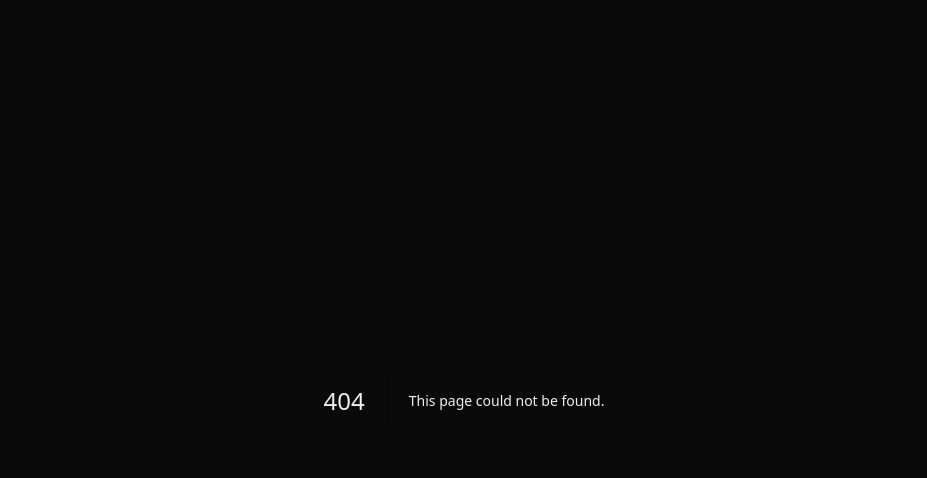
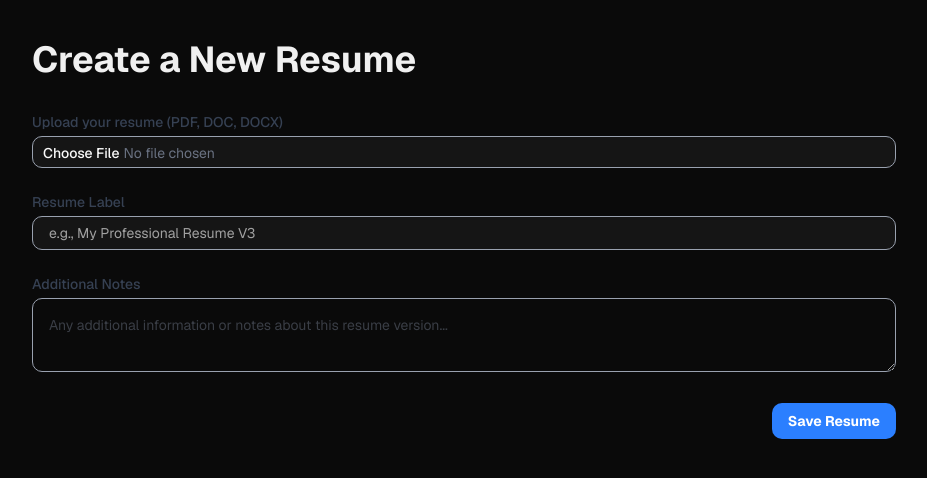
Before and after one commit to MinhThieu145/job-tracker, a Next.js app: page /resumes/new in a window 1280 px wide. Before the commit this address had no page. Shown: the top 478 px of the page, without its empty margins (176-1103 px from the left). Built offline with nearby package versions, Linux system fonts and the light colour scheme; no server answers.

Commit message:
feat: add a page to create new resume

```diff
--- /dev/null
+++ b/app/resumes/new/page.tsx
@@ -0,0 +1,116 @@
+"use client";
+
+import { Input } from "@/components/ui/input";
+import { uploadResumeToBucket } from "@/lib/utils";
+import { useState } from "react"
+
+
+const Page = () => {
+
+    const [selectedFile, setSelectedFile] = useState<File | null>(null);
+    const [resumeLabel, setResumeLabel] = useState("");
+    const [resumeNote, setResumeNote] = useState("");
+
+    const handleFileChange = (e: React.ChangeEvent<HTMLInputElement>) => {
+        // e.target.files is a FileList, which is array-like
+        // We use the optional chaining (?.) and [0] to get the first file
+        const file = e.target.files?.[0] || null;
+        setSelectedFile(file);
+    };
+
+    const handleResumeSubmit = async () => {
+        if (!selectedFile || !resumeLabel) {
+            alert("Please upload a resume and provide a label before saving.");
+            return
+        }
+
+
+        // now we save the resume info to supabase database
+        try {
+            // upload the file to supabase storage
+            const { fileUrl, fileName } = await uploadResumeToBucket(selectedFile)
+
+            const response = await fetch("/api/resumes", {
+                method: "POST",
+                headers: {
+                    "Content-Type": "application/json",
+                },
+                body: JSON.stringify({
+                    label: resumeLabel,
+                    notes: resumeNote,
+                    fileName: fileName,
+                    fileUrl: fileUrl
+                })
+            });
+
+            if (!response.ok) {
+                throw new Error("API request failed to save resume to db");
+            }
+
+        } catch (error) {
+            console.error("Error with upload resume:", error);
+        }
+
+
+    }
+
+
+    return (
+        <main className="min-h-screen">
+            <div className="flex flex-col max-w-4xl mx-auto py-10 px-4">
+                <h1 className="text-4xl font-bold mb-8">
+                    Create a New Resume
+                </h1>
+
+                <div className="mb-6">
+                    <label htmlFor="resumeUpload" className="block text-sm font-medium text-gray-700 mb-1">
+                        Upload your resume (PDF, DOC, DOCX)
+                    </label>
+                    <Input
+                        id="resumeUpload"
+                        type="file"
+                        accept=".pdf, .doc, .docx"
+                        className=" w-full rounded-lg border border-gray-400 text-gray-500 cursor-pointer"
+                        onChange={handleFileChange}
+                    />
+                </div>
+
+                <div className="mb-6">
+                    <label htmlFor="resumeLabel" className="block text-sm font-medium text-gray-700 mb-1">
+                        Resume Label
+                    </label>
+                    <Input
+                        id="resumeLabel"
+                        type="text"
+                        placeholder="e.g., My Professional Resume V3"
+                        onChange={(e) => setResumeLabel(e.target.value)}
+                        className="w-full p-4 rounded-lg text-sm border border-gray-400 text-gray-500 focus:outline-none focus:ring-2 focus:ring-blue-500"
+                    />
+                </div>
+
+                <div className="mb-6">
+                    <label htmlFor="resumeNote" className="block text-sm font-medium text-gray-700 mb-1">
+                        Additional Notes
+                    </label>
+                    <textarea
+                        id="resumeNote"
+                        placeholder="Any additional information or notes about this resume version..."
+                        onChange={(e) => setResumeNote(e.target.value)}
+                        className="w-full p-4 rounded-lg text-sm border border-gray-400 text-gray-500 focus:outline-none focus:ring-2 focus:ring-blue-500"
+                    />
+
+                </div>
+
+                <button
+                    className="w-fit self-end bg-blue-500 hover:bg-blue-600 cursor-pointer text-white text-sm font-bold py-2 px-4 rounded-lg"
+                    onClick={handleResumeSubmit}
+                >
+                    Save Resume
+                </button>
+
+            </div>
+        </main>
+    )
+}
+
+export default Page
```
